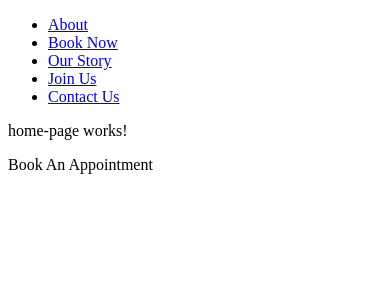
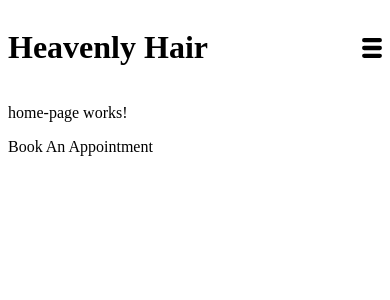
Before and after one commit to gohopventure/heavenly-hair, an Angular app: page /home in a window 390 px wide. Shown: the top 300 px of the page. Built offline with nearby package versions, Linux system fonts and the light colour scheme.

Commit message:
Updates nav bar to utilize mobile menu icons with functionality

```diff
--- a/src/app/nav-bar/nav-bar.component.css
+++ b/src/app/nav-bar/nav-bar.component.css
@@ -0,0 +1,10 @@
+.nav {
+    display: flex;
+    flex-direction: row;
+    align-items: center;
+    justify-content: space-between;
+}
+
+img {
+    height: 1.25em;
+}
--- a/src/app/nav-bar/nav-bar.component.html
+++ b/src/app/nav-bar/nav-bar.component.html
@@ -1,9 +1,11 @@
-<div class="collapse navbar-collapse" id="bs-example-navbar-collapse-1">
-    <ul class="nav navbar-nav navbar-right">
-        <li><a routerLink="/about">About</a></li>
-        <li><a href="service.html">Book Now</a></li>
-        <li><a href="project.html">Our Story</a></li>
-        <li><a href="blog.html">Join Us</a></li>
-        <li><a href="blog.html">Contact Us</a></li>
-    </ul><!-- / ul -->
-</div><!-- /.navbar-collapse -->
+<div class="nav navbar-nav collapse navbar-collapse" id="bs-example-navbar-collapse-1">
+    <h1>Heavenly Hair</h1>
+    <img src="../../assets/{{ svg }}.svg" (click)="updateMenuIcon()"/>
+    <ul class="links" hidden>
+        <li><a routerLink="/">About</a></li>
+        <li><a routerLink="/">Book Now</a></li>
+        <li><a routerLink="/">Our Story</a></li>
+        <li><a routerLink="/">Join Us</a></li>
+        <li><a routerLink="/">Contact Us</a></li>
+    </ul>
+</div>
--- a/src/app/nav-bar/nav-bar.component.ts
+++ b/src/app/nav-bar/nav-bar.component.ts
@@ -6,10 +6,14 @@ import { Component, OnInit } from '@angular/core';
   styleUrls: ['./nav-bar.component.css']
 })
 export class NavBarComponent implements OnInit {
+  svg = 'menu'
 
   constructor() { }
 
   ngOnInit(): void {
   }
 
+  updateMenuIcon(): void {
+    this.svg == 'menu' ? this.svg = 'x' : this.svg = 'menu'
+  }
 }
```
